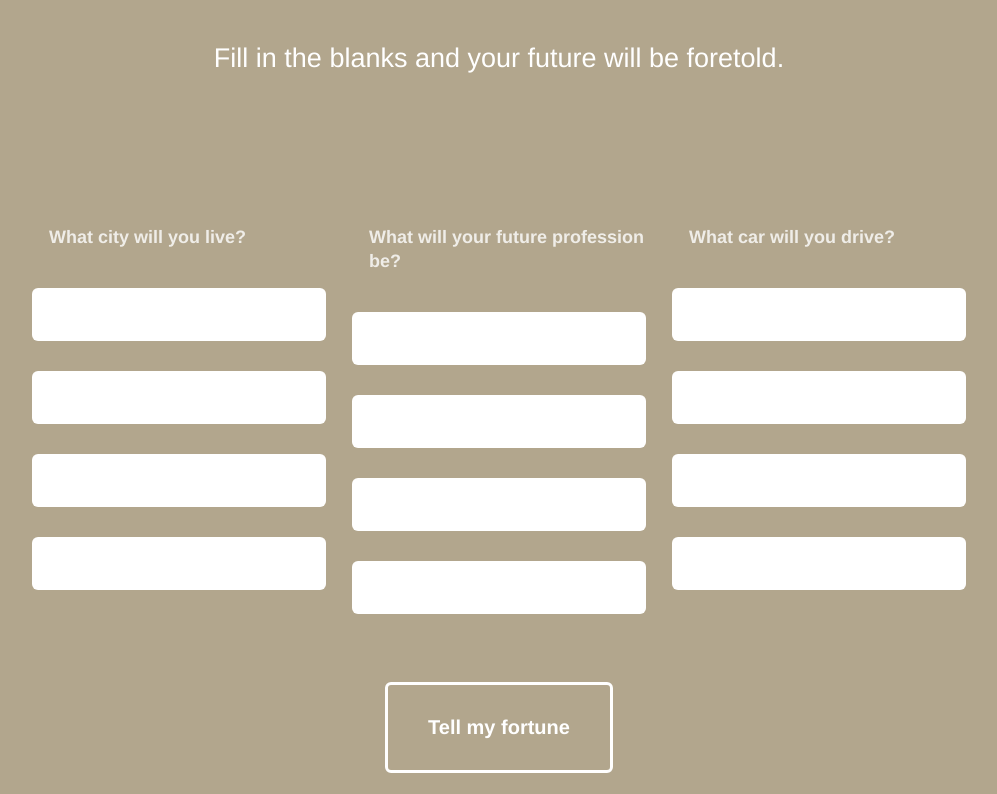
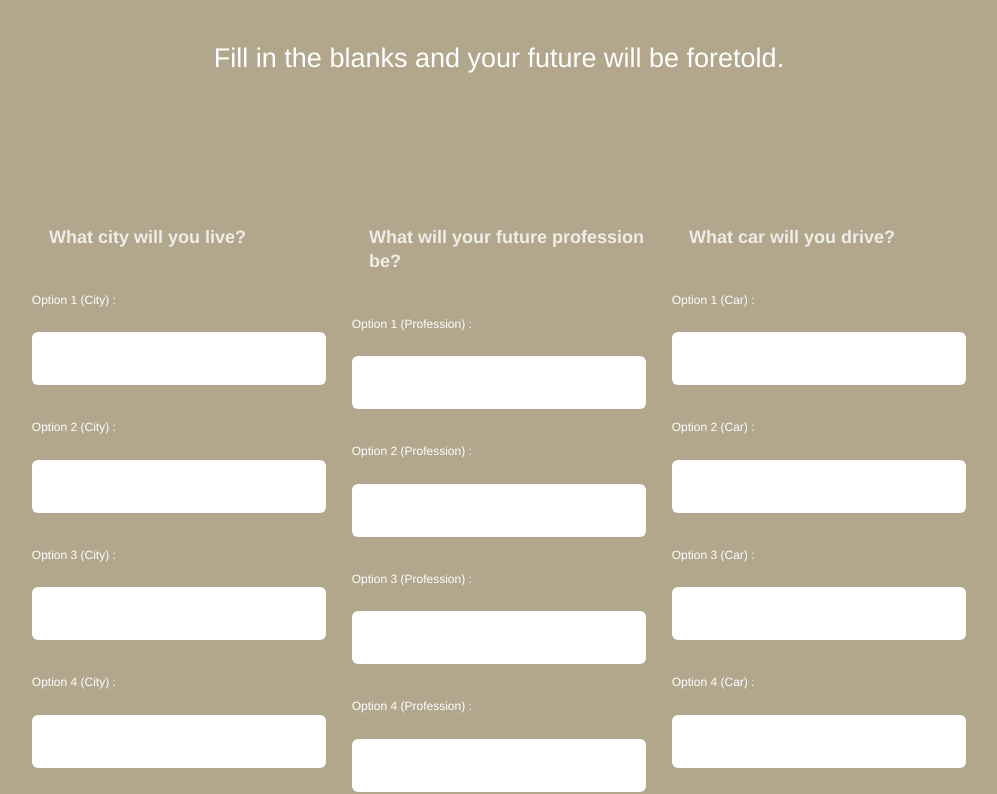
Before and after one commit to mrevi93/mash-game-evan, a plain HTML site: page index.html in a window 1280 px wide. Shown: the part 182-976 px from the top of the page, without its empty margins (141-1138 px from the left). Drawn offline with Linux system fonts and the light colour scheme.

Commit message:
Update index.html

```diff
--- a/index.html
+++ b/index.html
@@ -22,24 +22,48 @@
       <div class="bucket">
         <div class="choice-bucket">
           <h4 class="highlight">What city will you live?</h4>
+          <label>Option 1 (City) :
             <input name="answer_1[]" type="text">
+          </label>
+          <label>Option 2 (City) :
             <input name="answer_1[]" type="text">
+          </label>
+          <label>Option 3 (City) :
             <input name="answer_1[]" type="text">
+          </label>
+          <label>Option 4 (City) :
             <input name="answer_1[]" type="text">
+          </label>
         </div>
         <div class="choice-bucket">
           <h4 class="highlight">What will your future profession be?</h4>
+          <label>Option 1 (Profession) :
             <input name="answer_2[]" type="text">
+          </label>
+          <label>Option 2 (Profession) :
             <input name="answer_1[]" type="text">
+          </label>
+          <label>Option 3 (Profession) :
             <input name="answer_1[]" type="text">
+          </label>
+          <label>Option 4 (Profession) :
             <input name="answer_1[]" type="text">
+          </label>
         </div>
         <div class="choice-bucket">
           <h4 class="highlight">What car will you drive?</h4>
+          <label>Option 1 (Car) :
             <input name="answer_3[]" type="text">
+          </label>
+          <label>Option 2 (Car) :
             <input name="answer_1[]" type="text">
+          </label>
+          <label>Option 3 (Car) :
             <input name="answer_1[]" type="text">
+          </label>
+          <label>Option 4 (Car) :
             <input name="answer_1[]" type="text">
+          </label>
         </div>
       </div>
       <button type="submit" class="button-submit">Tell my fortune</button>
```
Lines whose indentation alone changed are shown as unchanged.
